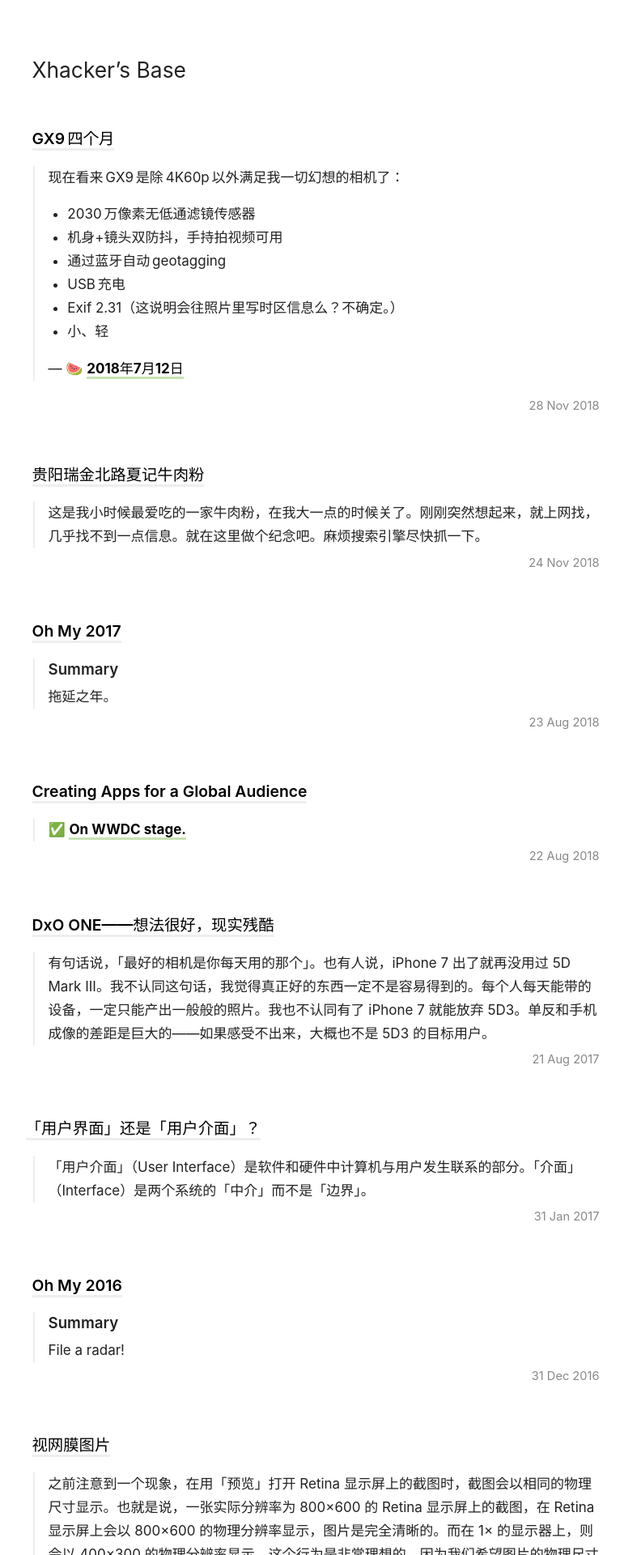
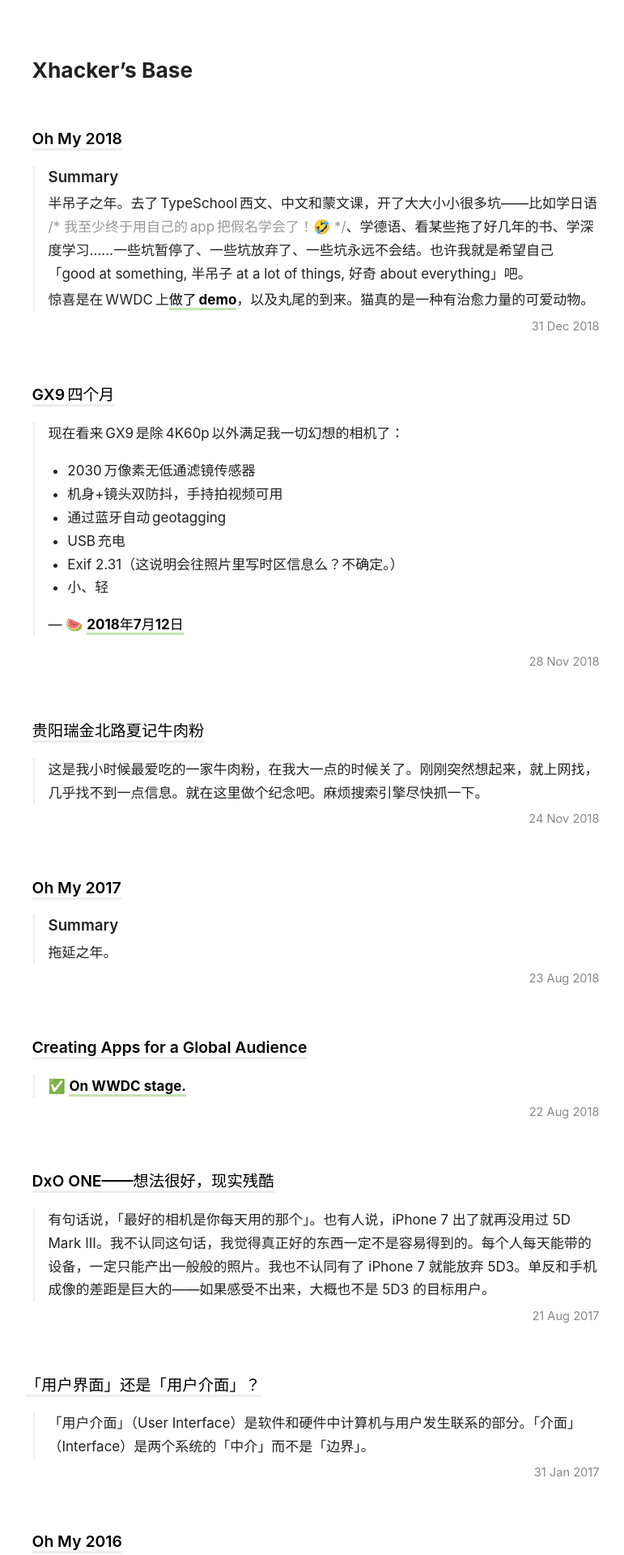
Before and after one commit to xhacker/xhacker.github.io, a Jekyll site: the page built from index.html, in a window 1280 px wide. Shown: the top 1920 px of the page at 81% size, without its empty margins (250-1021 px from the left). Built offline with Jekyll 4.4.1, drawn with Linux system fonts in a browser that asks for light colours; nearby versions of some CDN libraries; some of the changed text lies outside the part shown.

Commit message:
[Post] Oh My 2018

```diff
--- a/_layouts/index.html
+++ b/_layouts/index.html
@@ -7,7 +7,7 @@
   <link rel="apple-touch-icon" href="/static/pi3-ipad.png" sizes="76x76">
   <link rel="apple-touch-icon" href="/static/pi3-ipad@2x.png" sizes="152x152">
   <link rel="alternate" type="application/rss+xml" title="{{ site.name }} Feed" href="/feed.xml">
-  <link rel="stylesheet" href="/static/style.css?v=1">
+  <link rel="stylesheet" href="/static/style.css?v=2">
   <link rel="stylesheet" href="/static/syntax.css">
   <link rel="stylesheet" href="/static/bigfoot-default.css">
   <style type="text/css">
@@ -47,7 +47,7 @@ article .content p {
 
 <footer>
   <p>Powered by <a href="http://jekyllrb.com">Jekyll</a> and <a href="http://pages.github.com">GitHub Pages</a></p>
-  <p>{{ site.author }} saying, {{ site.license }}</p>
+  <p>{{ site.author }} saying<span class="force-latin-font">,</span> {{ site.license }}</p>
   <script src="http://code.jquery.com/jquery-1.10.1.min.js"></script>
   <script src="/static/bigfoot.min.js"></script>
   <script src="/static/script.js"></script>
--- a/_layouts/post.html
+++ b/_layouts/post.html
@@ -7,7 +7,7 @@
   <link rel="apple-touch-icon" href="/static/pi3-ipad.png" sizes="76x76">
   <link rel="apple-touch-icon" href="/static/pi3-ipad@2x.png" sizes="152x152">
   <link rel="alternate" type="application/rss+xml" title="{{ site.name }} Feed" href="/feed.xml">
-  <link rel="stylesheet" href="/static/style.css?v=1">
+  <link rel="stylesheet" href="/static/style.css?v=2">
   <link rel="stylesheet" href="/static/syntax.css">
   <link rel="stylesheet" href="/static/bigfoot-default.css">
   <title>{{ page.title }} « {{ site.name }}</title>
@@ -42,7 +42,7 @@
 
 <footer>
   <p>Powered by <a href="http://jekyllrb.com">Jekyll</a> and <a href="http://pages.github.com">GitHub Pages</a></p>
-  <p>{{ site.author }} saying, {{ site.license }}</p>
+  <p>{{ site.author }} saying<span class="force-latin-font">,</span> {{ site.license }}</p>
   <script src="http://code.jquery.com/jquery-1.10.1.min.js"></script>
   <script src="/static/bigfoot.min.js"></script>
   <script src="/static/script.js"></script>
--- /dev/null
+++ b/_posts/2018-12-31-oh-my-2018.md
@@ -0,0 +1,98 @@
+---
+layout: post
+title: Oh My 2018
+---
+
+## Summary
+
+半吊子之年。去了 TypeSchool 西文、中文和蒙文课，开了大大小小很多坑——比如学日语 <span class="comment">/* 我至少终于用自己的 app 把假名学会了！🤣 */</span>、学德语、看某些拖了好几年的书、学深度学习……一些坑暂停了、一些坑放弃了、一些坑永远不会结。也许我就是希望自己「good at something<span class="force-latin-font">,</span> 半吊子 at a lot of things<span class="force-latin-font">,</span> 好奇 about every&shy;thing」<wbr>吧。
+
+惊喜是在 WWDC 上<a href="https://developer.apple.com/videos/play/wwdc2018/201/">做了 demo</a>，以及丸尾的到来。猫真的是一种有治愈力量的可爱动物。
+
+<!-- more -->
+
+## Moments
+
+<ul class="moments">
+    <li><span class="month">1</span> <a href="https://www.instagram.com/p/BecqMsolQzk/">年会</a>在上海看到了第一场雪</li>
+    <li><span class="month">1</span> 跟李嘉琦拍了<a href="https://twitter.com/xhacker/status/962729875613171713">月全食</a></li>
+    <li><span class="month">2</span> 回<a href="https://www.instagram.com/p/BfbVUX9lTS1/">江西老家</a>过春节</li>
+    <li><span class="month">2</span> <a href="https://www.instagram.com/p/BfcpalPFbjc/">拿到 HomePod</a></li>
+    <li><span class="month">3</span> 在偷摸(bāngmáng)用(debug)了几个月之后，<a href="https://www.instagram.com/p/Bg7aWVNlwgN/">iPhone 正式支持北京公交卡</a>了</li>
+    <li><span class="month">4</span> <a href="https://www.instagram.com/p/BhEmWk_lwUW/">张家界</a>归来不看山</li>
+    <li><span class="month">5</span> 第一次<a href="https://twitter.com/xhacker/status/998700450898563072">爆胎</a>・<a href="https://www.instagram.com/p/BjNA9nwl8W8nKuIRtssWTKXMyAMcZ_V0jKem1s0/">去 IRG 打了个酱油</a></li>
+    <li><span class="month">5–6</span> 跟闫铮和台晓禹看了<a href="https://www.instagram.com/p/BjUBK1WFHJg/">《2001》70mm 胶片版</a>・感受了 <a href="" onclick="alert('没有图！'); return false;">Apple Park</a>・成就达成：<a href="https://www.instagram.com/p/Bj-0_WiFiz3/">在 WWDC 做了个 demo</a> <span class="comment">/* <a href="https://developer.apple.com/videos/play/wwdc2018/201/">这里看</a> */</span>・<a href="https://www.instagram.com/p/Bjy_rpaFiJc/">在 San Jose 被砸窗了</a></li>
+    <li><span class="month">7</span> 遭遇台风・TypeSchool 西文课 <span class="comment">/* 之后应该会写篇文章总结一下…… */</span>・<a href="/2018/11/28/gx9.html">喜提 GX9</a></li>
+    <li><span class="month">7</span> 喜提<a href="https://www.instagram.com/pilltail/">丸尾</a>！🐱</li>
+    <li><span class="month">8</span> 日本之旅——<a href="https://www.instagram.com/p/BmSApobFCI9/">东京</a>・<a href="https://www.instagram.com/p/BmTbQR2lGrV/">箱根</a>・<a href="https://www.instagram.com/p/BmkCDdHFlP2/">京都</a>・大阪</li>
+    <li><span class="month">8</span> 去 TypeSchool 中文课<a href="https://www.instagram.com/p/Bm8FM0LlFbD/">打酱油</a></li>
+    <li><span class="month">9</span> IUC 围观<a href="https://www.instagram.com/p/BnnaPOVFTa_/">梁海的蒙文报告</a>・<a href="http://www.unicode.org/L2/L2018/18272.htm">UTC #157</a>・第一次爬墙和<a href="https://www.instagram.com/p/Bn73bN-lrBc3dxwA4Ls2UjXUuTWVZhP2eFhcgM0/">看电影</a>・沉迷太鼓达人・<a href="https://www.instagram.com/p/Bnx_t59FTQW/">王羽佳的音乐会</a></li>
+    <li><span class="month">10</span> <a href="https://www.instagram.com/p/BodwI8zFHy6/">北戴河疗养</a></li>
+    <li><span class="month">10</span> <a href="https://www.instagram.com/p/BpMy9MoF6Ac/">TypeSchool 蒙文课</a></li>
+    <li><span class="month">11</span> 天津<a href="https://www.instagram.com/p/BqBxWNAAz7Q/">玩了一天</a>・洛阳<a href="" onclick="alert('病了三天怎么会有图！'); return false;">躺了三天</a></li>
+    <li><span class="month">12</span> 跟谷畑先生一起拍 <a href="https://www.instagram.com/p/BrccjBSAODu/">46P/Wirtanen 彗星</a></li>
+    <li><span class="month">12</span> 杭州吃吃喝喝和<a href="https://www.instagram.com/p/Bru1Z33ADLD/">动物园</a>之旅・<a href="https://www.instagram.com/p/Brp9lWygWMC/">听图拉鼎和 61 讲故事</a></li>
+    <li><span class="month">12</span> 在贵阳看到了<a href="https://www.instagram.com/p/Br_u0mnAkSu/">第一场雪</a></li>
+</ul>
+
+## I/O
+
+<ul class="io">
+    <!-- Jan --><li>+ 松下 12–60mm ƒ/3.5–5.6</li>
+    <!-- Mar --><li>+ DJI 灵眸 OSMO 手机云台 2</li>
+    <!-- Mar 31 --><li>+ 耐司 100mm V5 PRO 滤镜支架</li>
+    <!-- Apr --><li>+ HomePod</li>
+    <!-- Apr 14 --><li>- 耐司 100mm V5 PRO 滤镜支架</li>
+    <!-- Apr 14 --><li>+ 耐司 70mm HS-M1 滤镜支架</li>
+    <!-- Apr --><li>+ 松下 35–100mm ƒ/4–5.6</li>
+    <!-- Jul --><li>+ 奥林巴斯 45mm ƒ1.8</li>
+    <!-- Jul --><li>+ 松下 GX9</li>
+    <!-- Jul --><li>+ AirPort Time Capsule 2TB</li>
+    <!-- Oct --><li>+ 奥林巴斯 9–18mm ƒ/4–5.6</li>
+    <!-- Oct --><li>+ 松下 42.5mm ƒ1.7</li>
+    <!-- Oct --><li>+ 松下 100–300mm ƒ/4–5.6</li>
+    <!-- Nov --><li>- 奥林巴斯 45mm ƒ1.8</li>
+    <!-- Nov --><li>+ Raspberry Pi 3B</li>
+    <!-- Dec --><li>+ Instax mini 9</li>
+</ul>
+
+## Numbers
+
+* 7,844 photos (+16%)
+* 5 posts (+150%)  <!-- Xhacker’s Base: 5 -->
+* 916 tweets (-46%)
+* 2 books (-33%)
+* 34 movies (-8%)
+
+## Hall of Fame
+
+* 年度 iOS 应用：<a href="https://itunes.apple.com/us/app/crypto-pro-bitcoin-tracker/id980888073?mt=8">Crypto Pro</a>、<a href="https://itunes.apple.com/us/app/cicero-a-unicode-tool/id1372549464?mt=8">Cicero</a>——iOS 上的 Unicode 查看工具、<a href="https://itunes.apple.com/us/app/pdf-viewer-pro-by-pspdfkit/id1120099014?mt=8">PDF Viewer Pro</a>、<a href="https://www.futunn.com">富途牛牛</a>、<a href="https://languagedrops.com">Drops</a>——多语言单词学习工具
+* 年度 Mac 应用：
+  * <a href="https://www.git-tower.com/mac">Tower 3</a>：macOS 最好的 Git 客户端，新版本增加了 interactive rebase 这一非常实用的功能。
+  * <a href="https://glyphsapp.com">Glyphs</a>：字体编辑器
+* 年度游戏：空缺
+* 年度电影：
+  * 2001: A Space Odyssey
+  * The Dawn Wall
+  * United 93
+  * 七月与安生
+* 年度广告：<a href="https://www.youtube.com/watch?v=305ryPvU6A8">Welcome Home by Spike Jonze</a>
+* 年度电子产品：HomePod。上面的年度广告很准确地描述了 HomePod 能制造的转换心情能力，看了就知道了。
+* 年度电脑配件：南旗 28 合 1 精密螺丝刀组合
+* 年度摄影器材：
+  * 松下 GX9：<a href="/2018/11/28/gx9.html">评测在此</a>
+  * 松下 42.5mm ƒ1.7（蝉联）：照猫神器
+  * 松下 12–60mm ƒ/3.5–5.6：非常便宜却意外好用，已成为我外出旅游的第一选择。
+  * Instax mini 9：拍立得胶片的<a href="https://www.instagram.com/p/Br5g3-7gHu4/">显影过程</a>令人满足。
+* 年度网站：<a href="https://ceac.state.gov/CEACStatTracker/Status.aspx">https://ceac.state.gov/<wbr>CEACStatTracker/<wbr>Status.aspx</a>。十月份的时候每天查这个网站，现在已经不查了。爱咋地咋地吧。
+* 年度建筑：Apple Park。你无法不为这个<a href="https://www.instagram.com/p/Ba4LzmHDhW1/">巨大的环形建筑</a>折服。
+* 年度 Emoji：空缺
+
+## NeXTSTEP
+
+* Hold breath for WWDC 2019
+* Celebrate 2020 with you :)
+
+## Time Machine
+
+[2017](/2018/08/23/oh-my-2017.html) 拖延之年・[2016](/2016/12/31/oh-my-2016.html) File a radar!・[2015](/2015/12/31/oh-my-2015.html) 丰收之年・[2014](/2014/12/31/oh-my-2014.html) First year in Vancouver・[2013](/2013/12/30/oh-my-2013.html) Objective-Year
--- a/static/style.css
+++ b/static/style.css
@@ -76,17 +76,20 @@ body {
   width: 701px;
   margin: auto;
   padding: 72px;
-  font-family: -apple-system, BlinkMacSystemFont, "Helvetica Neue", Arial, "PingFang SC", "Hiragino Sans GB", "Source Han Sans CN", sans-serif;
+  font-family: -apple-system, system-ui, "PingFang SC", "Hiragino Sans GB", "Source Han Sans CN", sans-serif;
   font-size: 17px;
   font-synthesis: none;
   line-height: 1.7em;
 }
 body > h1 {
-  font-family: ".SFNSDisplay-Bold", ".SFUIDisplay-Bold", -apple-system, BlinkMacSystemFont, "Helvetica Neue", sans-serif;
-  font-weight: unset;
+  font-family: /* for Safari */ ".SFNSDisplay-Bold", ".SFUIDisplay-Bold", /* for Chrome */ "SF UI Display", -apple-system, system-ui, sans-serif;
+  font-weight: bold;
 }
 .force-chinese-font {
   font-family: "PingFang SC", "Hiragino Sans GB", "Source Han Sans CN", sans-serif;
+}
+.force-latin-font {
+  font-family: ".SFNSText", ".SFUIText", "SF UI Text", -apple-system, system-ui, sans-serif;
 }
 .rss-only {
   display: none;
@@ -224,6 +227,11 @@ article .content ul {
   padding-left: 1.4em;
 }
 
+article .content ul ul {
+  margin: 0;
+  padding-left: 1.1em;
+}
+
 article .content figure {
   margin: 1.5em auto 2em auto;
 }
@@ -292,15 +300,13 @@ article .content ul.moments {
   padding-left: 4px;
 }
 
-article .content ul.moments ul {
-  margin: 0;
-  padding-left: 1.7em;
+article .content ul.moments > li {
+  text-indent: -22px;
+  margin-left: 22px;
 }
 
-article .content ul.io li:first-letter {
-  font-family: Menlo, Monaco, "DejaVu Sans Mono", monospace;
-  font-weight: bold;
-  margin-right: 6px;
+article .content ul.moments > li ul {
+  text-indent: 0;
 }
 
 article .content ul.moments li .month {
@@ -312,6 +318,12 @@ article .content ul.moments li .month {
   width: 36px;
   text-align: right;
   margin-left: -25px;
+}
+
+article .content ul.io li:first-letter {
+  font-family: Menlo, Monaco, "DejaVu Sans Mono", monospace;
+  font-weight: bold;
+  margin-right: 6px;
 }
 
 article .content .rating {
```
